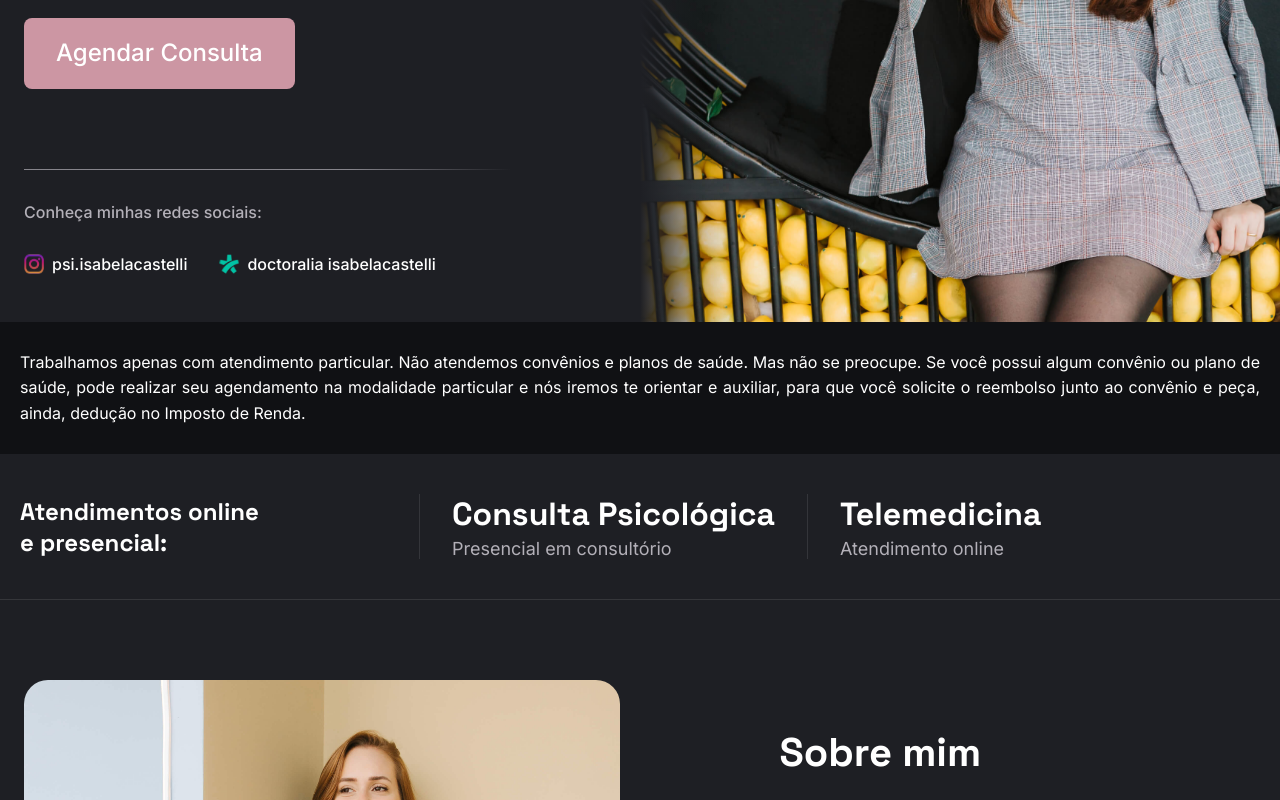
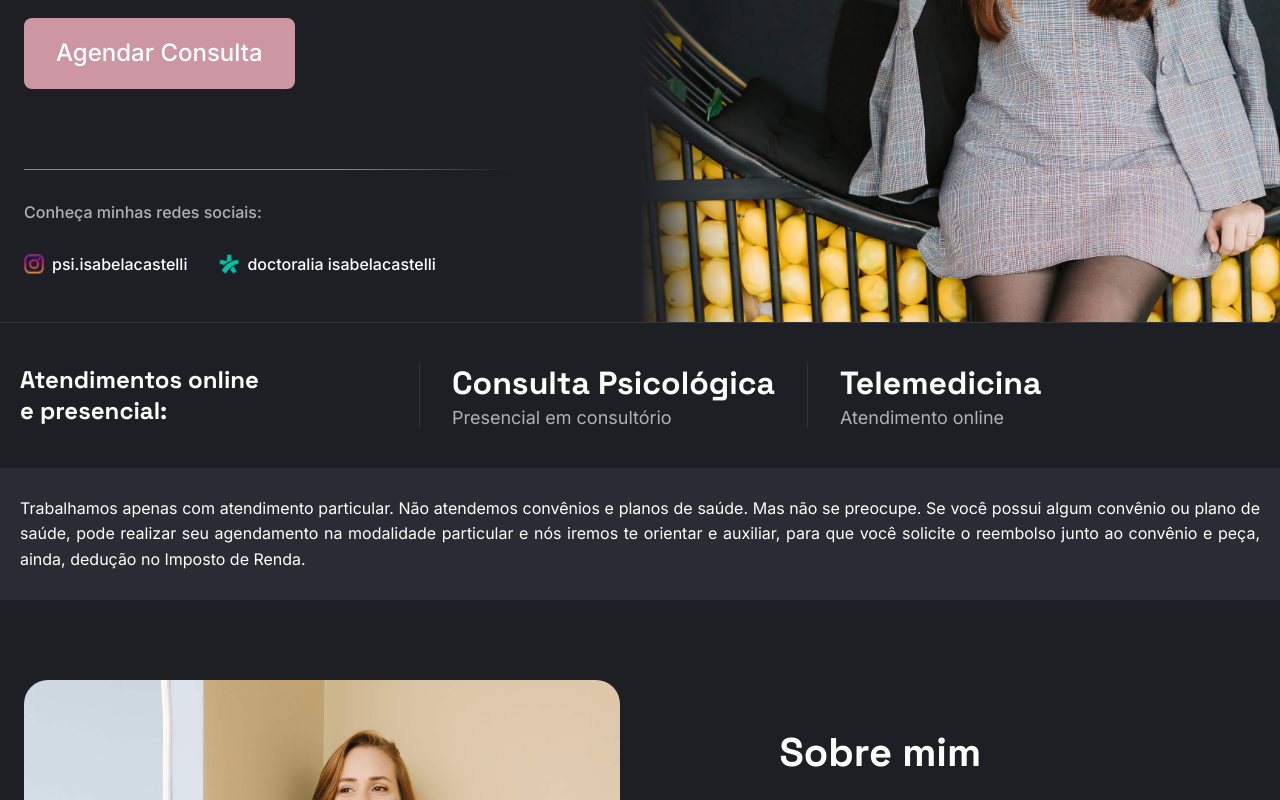
Before and after one commit to capelaum/projeto-isabela-castelli, a Next.js app: page / in a window 1280 px wide. Shown: the part 553-1353 px from the top of the page. Built offline with nearby package versions, Linux system fonts and the light colour scheme; no server answers.

Commit message:
✨ update Info Warning

```diff
--- a/src/components/Sections/SectionInfo/index.tsx
+++ b/src/components/Sections/SectionInfo/index.tsx
@@ -13,17 +13,6 @@ import {
 export function SectionInfo() {
   return (
     <>
-      <InfoWarning>
-        <InfoWarningText size="sm" color="white">
-          Trabalhamos apenas com atendimento particular. Não atendemos convênios
-          e planos de saúde. Mas não se preocupe. Se você possui algum convênio
-          ou plano de saúde, pode realizar seu agendamento na modalidade
-          particular e nós iremos te orientar e auxiliar, para que você solicite
-          o reembolso junto ao convênio e peça, ainda, dedução no Imposto de
-          Renda.
-        </InfoWarningText>
-      </InfoWarning>
-
       <InfoSection>
         <InfoWrapper
           initial={{ opacity: 0, x: '-100%' }}
@@ -50,6 +39,17 @@ export function SectionInfo() {
           </InfoContent>
         </InfoWrapper>
       </InfoSection>
+
+      <InfoWarning>
+        <InfoWarningText size="sm" color="white">
+          Trabalhamos apenas com atendimento particular. Não atendemos convênios
+          e planos de saúde. Mas não se preocupe. Se você possui algum convênio
+          ou plano de saúde, pode realizar seu agendamento na modalidade
+          particular e nós iremos te orientar e auxiliar, para que você solicite
+          o reembolso junto ao convênio e peça, ainda, dedução no Imposto de
+          Renda.
+        </InfoWarningText>
+      </InfoWarning>
     </>
   )
 }
--- a/src/components/Sections/SectionInfo/styles.ts
+++ b/src/components/Sections/SectionInfo/styles.ts
@@ -10,7 +10,7 @@ export const InfoSection = styled(motion.section, {
   width: '100%',
   gap: '2.5rem',
 
-  borderBottom: '1px solid rgba(255, 255, 255, .1)'
+  borderTop: '1px solid rgba(255, 255, 255, .1)'
 })
 
 export const InfoWrapper = styled(motion.div, {
@@ -22,7 +22,7 @@ export const InfoWrapper = styled(motion.div, {
 })
 
 export const InfoWarning = styled('div', {
-  backgroundColor: '$gray6',
+  backgroundColor: '$gray4',
   width: '100%',
   display: 'flex',
   justifyContent: 'center',
```
